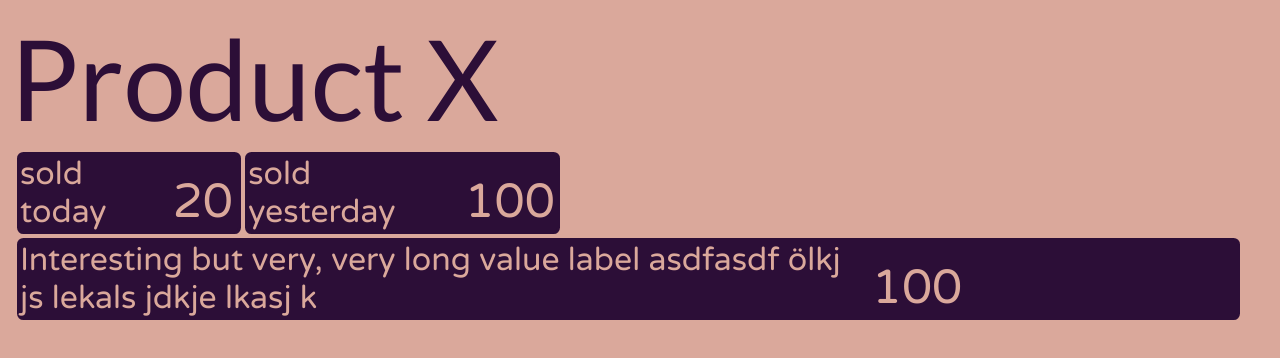
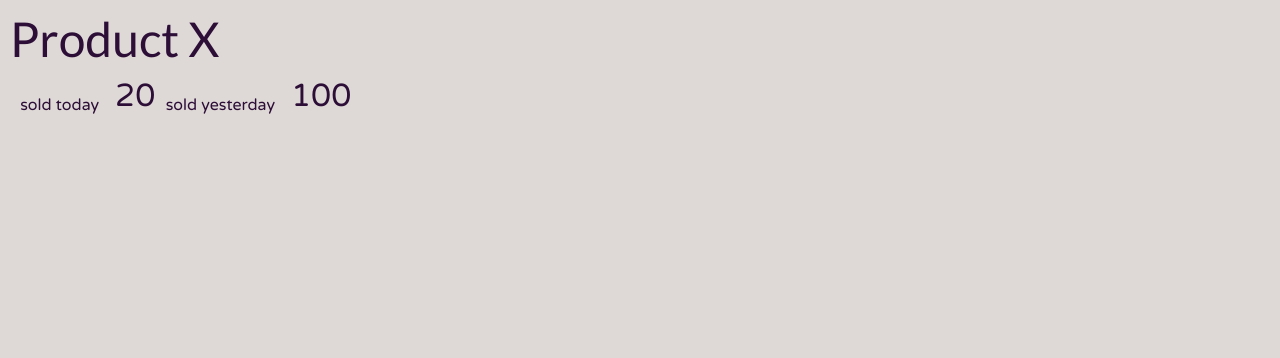
Before and after one commit to Team-Tarant/tarant-coffee, a React app in the folder frontend/: page / in a window 1280 px wide. Shown: the top 358 px of the page. Built offline with nearby package versions, Linux system fonts and the light colour scheme.

Commit message:
Förändrade lite utläggningar

```diff
--- a/frontend/src/components/InfoLabel.tsx
+++ b/frontend/src/components/InfoLabel.tsx
@@ -21,24 +21,24 @@ const Row: any = styled.div`
   align-items: flex-end;
   display: flex;
   flex-direction: row;
-  border: 3px solid ${ Theme.color.primary };
   border-radius: .4rem;
-  background-color: ${ Theme.color.primary };
   margin: 2px;
   max-height: 5rem;
+  padding: 0.2rem;
 `;
 
 const Text: any = styled.div`
-  color: ${Theme.color.secondary};
+  color: ${Theme.color.primary};
 `;
 
 const LabelText: any = styled(Text)`
-  font-size: 2rem;
+  font-size: 1rem;
   flex-basis: 70%;
 `;
 
 const ValueText: any = styled(Text)`
-  font-size: 3rem;
+  margin-left: 1rem;
+  font-size: 2rem;
 `;
 
 export default InfoLabel;
--- a/frontend/src/components/Main.tsx
+++ b/frontend/src/components/Main.tsx
@@ -1,4 +1,4 @@
-import React from 'react';
+import React, { useState } from 'react';
 import styled from 'styled-components';
 
 import InfoLabel from './InfoLabel';
@@ -9,6 +9,10 @@ type Props = {}
 
 const Main: React.FC<Props> = ({ }) => {
 
+  const [soldToday, setSoldToday] = useState(0)
+  const [soldYesterday, setSoldYesterday] = useState(0)
+  const [soldLastMonth, setSoldLastMonth] = useState([])
+
   return (
     <Col>
       <Col>
@@ -16,7 +20,6 @@ const Main: React.FC<Props> = ({ }) => {
         <Container>
           <InfoLabel label={'sold today'} value={20}/>
           <InfoLabel label={'sold yesterday'} value={100}/>
-          <InfoLabel label={'Interesting but very, very long value label asdfasdf ölkj js lekals jdkje lkasj k'} value={100}/>
         </Container>
       </Col>
     </Col>
@@ -42,7 +45,7 @@ const Container: any = styled.div`
 const Heading: any = styled.p`
   color: ${Theme.color.primary};
   font-family: ${Theme.font.secondary};
-  font-size: 7rem;
+  font-size: 3rem;
   margin: 0;
 `;
 
--- a/frontend/src/styles.ts
+++ b/frontend/src/styles.ts
@@ -4,7 +4,7 @@ import { createGlobalStyle, css } from 'styled-components';
 export const Theme: any = {
     color: {
         primary: '#2C0E37',
-        secondary: '#DAA89B',
+        secondary: '#ded8d6',
     },
     font: {
         primary: 'Varela Round',
```
